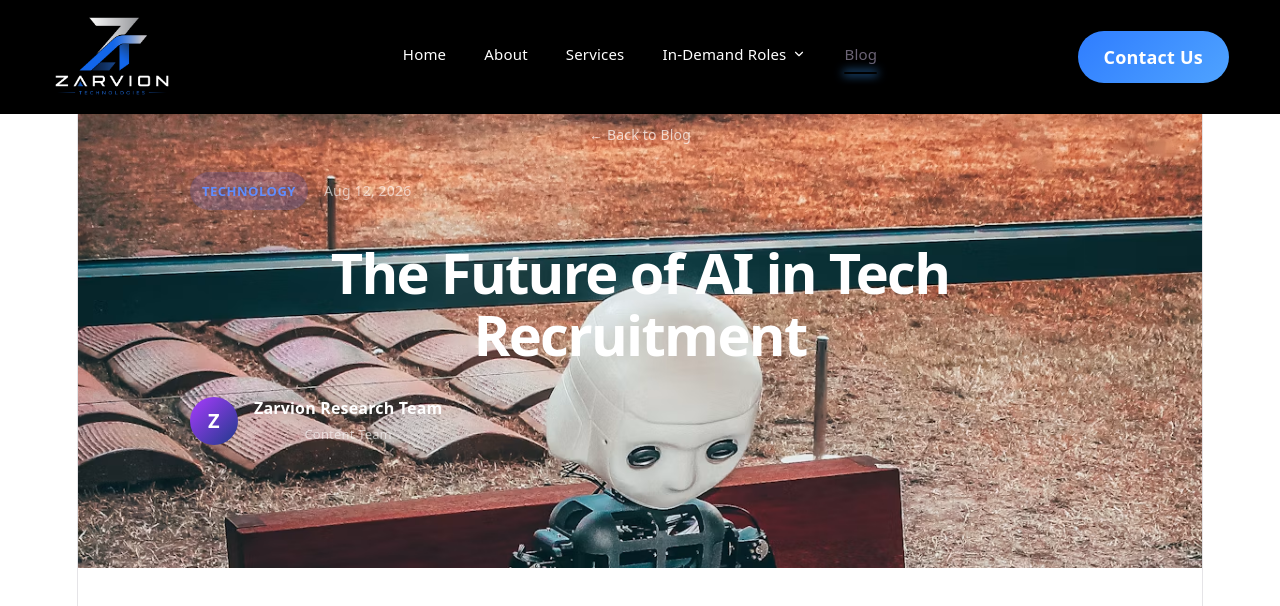
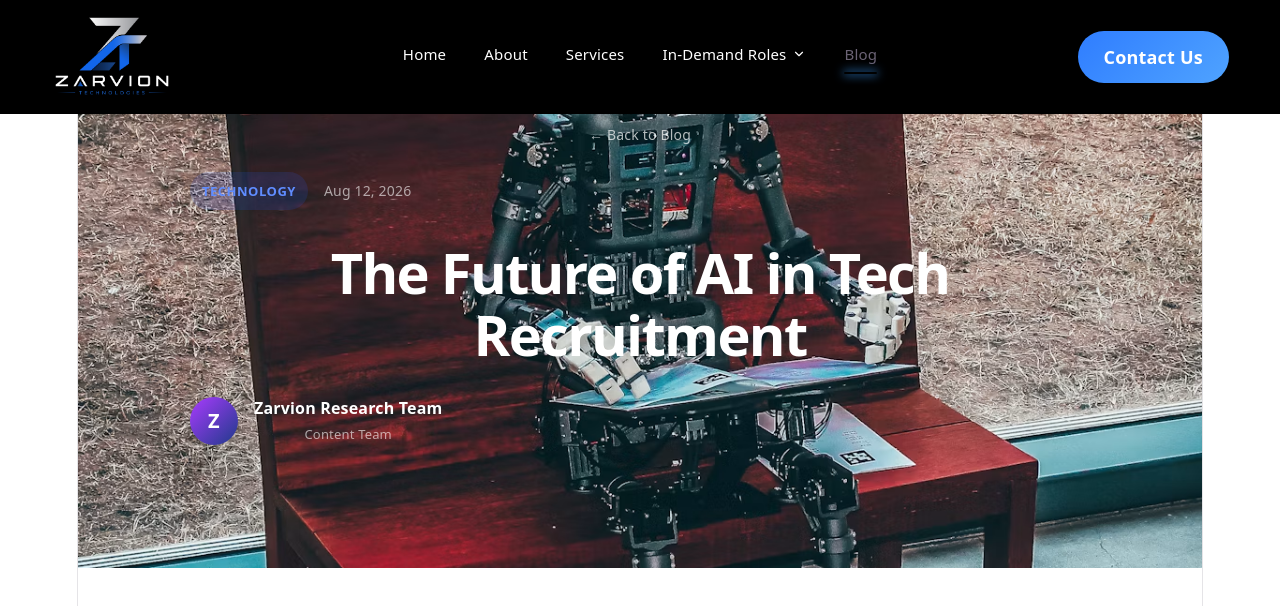
Before and after one commit to aviralshukla2612-png/Zarvion-Technologies, a React (Vite) app in the folder frontend/: page /blog/1 in a window 1280 px wide. Shown: the top 606 px of the page. Built offline with nearby package versions, Linux system fonts and the light colour scheme; the HTML template or start-up script is replaced by a standard one.

Commit message:
style: darken hero overlay to improve text legibility

```diff
--- a/frontend/src/pages/Article/Article.css
+++ b/frontend/src/pages/Article/Article.css
@@ -30,18 +30,17 @@
   width: 100%;
   height: 100%;
   background-size: cover;
-  background-position: center top;
+  background-position: center;
   z-index: 1;
 }
 
 .article-hero-overlay {
   position: absolute;
   inset: 0;
-  /* Premium dark gradient overlay fading to the background color */
   background: linear-gradient(
     to bottom,
-    rgba(10, 15, 26, 0.4) 0%,
-    rgba(10, 15, 26, 0.8) 50%,
+    rgba(1, 6, 16, 0.75) 0%,
+    rgba(1, 6, 16, 0.85) 60%,
     var(--bg-main) 100%
   );
   z-index: 2;
```
